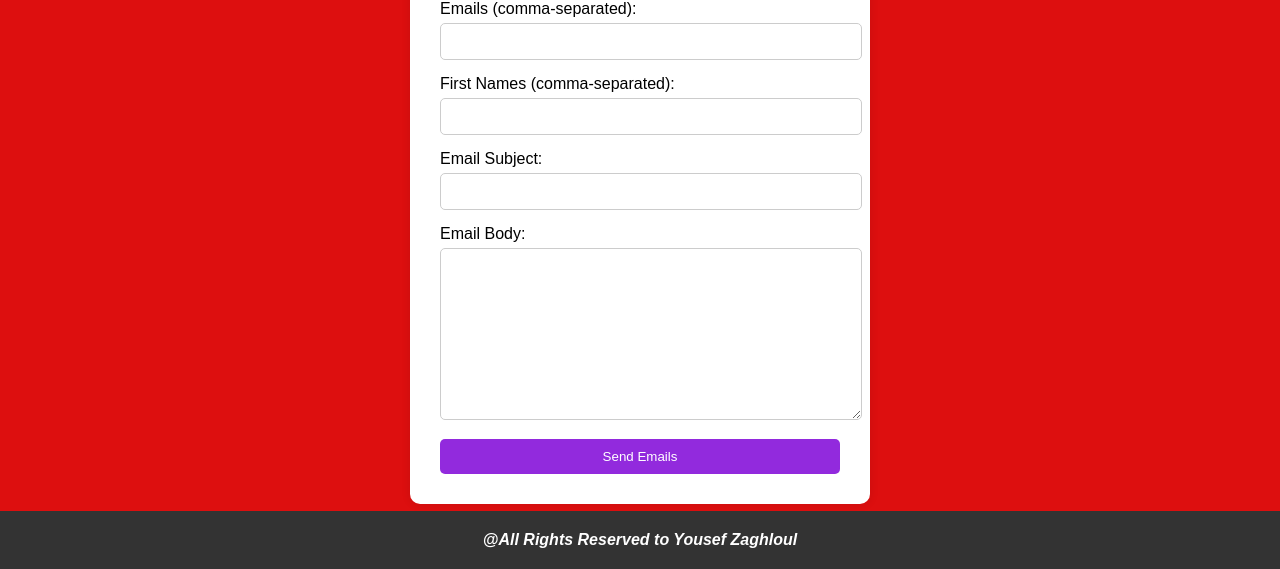
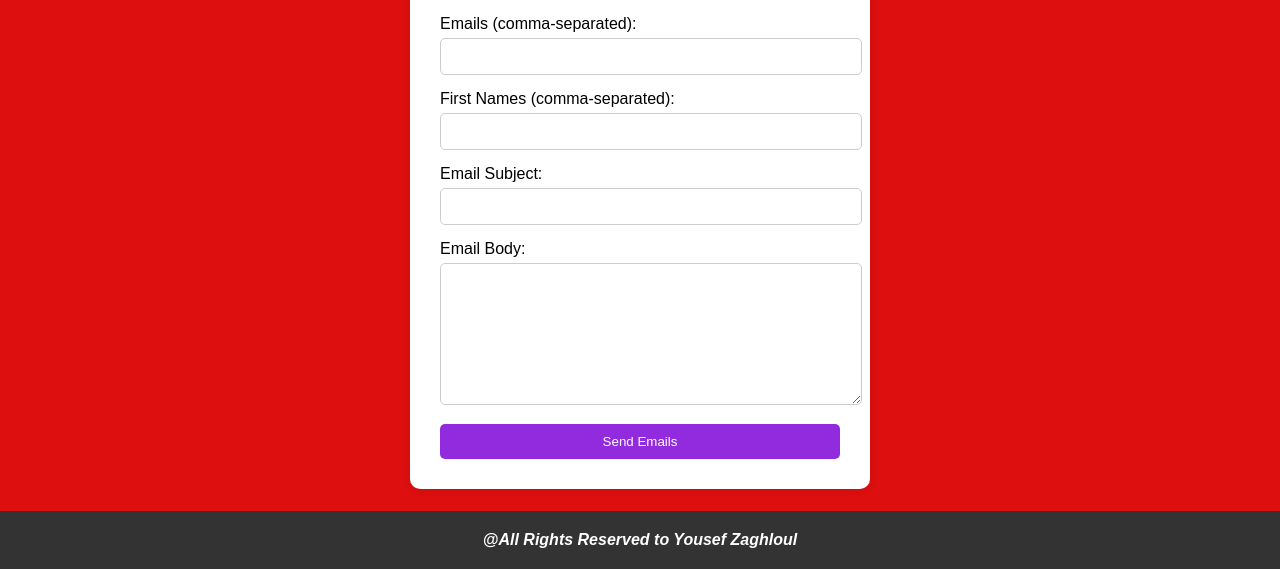
Before and after one commit to Yousef9Amr/Email-Sender, a website: page public/index.html in a window 1280 px wide. Shown: the part 231-800 px from the top of the page. Drawn offline with Linux system fonts and the light colour scheme.

```diff
--- a/public/index.html
+++ b/public/index.html
@@ -32,7 +32,7 @@
 
             <div class="form-group">
                 <label for="body">Email Body:</label>
-                <textarea id="body" name="body" rows="10" required></textarea>
+                <textarea id="body" name="body" rows="8" required></textarea>
             </div>
 
             <button type="submit">Send Emails</button>
```
